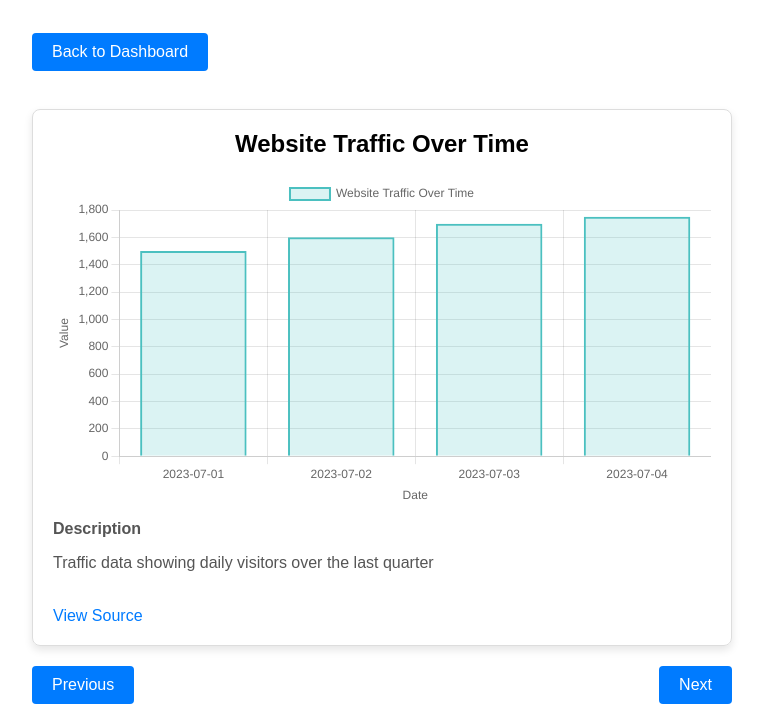
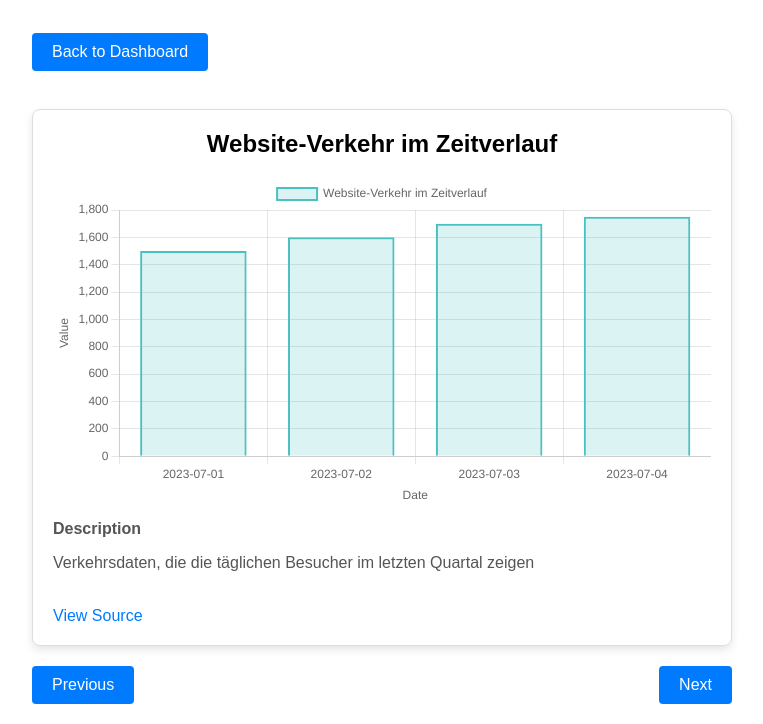
Before and after one commit to MarkyGitHub/project_data_visualisierung, a plain HTML site: page detail.html in a window 1280 px wide. Shown: the part 90-814 px from the top of the page, without its empty margins (258-1021 px from the left). Drawn offline with nearby package versions, Linux system fonts and the light colour scheme.

Commit message:
Project 1 before upload

```diff
--- a/assets/data/json/sample-data.json
+++ b/assets/data/json/sample-data.json
@@ -3,8 +3,8 @@
     {
       "id": 1,
       "type": "numerical",
-        "title": "Website Traffic Over Time",
-        "description": "Traffic data showing daily visitors over the last quarter",
+      "title": "Website-Verkehr im Zeitverlauf",
+      "description": "Verkehrsdaten, die die täglichen Besucher im letzten Quartal zeigen",
       "dataPoints": [
         { "date": "2023-07-01", "value": 1500 },
         { "date": "2023-07-02", "value": 1600 },
@@ -18,28 +18,29 @@
     {
       "id": 2,
       "type": "text",
-        "title": "Customer Feedback Analysis",
-        "description": "Sentiment analysis on recent customer reviews",
-        "contentType": "reviews",
-        "keywords": ["positive", "delivery", "quality"],
+      "title": "Analyse des Kundenfeedbacks",
+      "description": "Diese Analyse untersucht das Kundenfeedback und bietet wertvolle Einblicke in die Kundenzufriedenheit und ihre Präferenzen. Basierend auf Rezensionen und Bewertungen identifiziert die Analyse positive, negative und neutrale Stimmungen, um Verbesserungspotenziale aufzudecken. Themen wie Produktqualität, Liefergeschwindigkeit und allgemeine Kundenerfahrungen werden dabei hervorgehoben. Unternehmen nutzen diese Daten, um ihre Dienstleistungen gezielt zu optimieren und die Kundenbindung zu stärken. Durch das Verständnis dieser Trends können gezielte Maßnahmen ergriffen werden, um die Kundenerfahrungen weiter zu verbessern und langfristige Zufriedenheit sicherzustellen.",
+      "contentType": "Rezensionen",
+      "keywords": ["positiv", "Lieferung", "Qualität"],
       "sourceUrl": "https://example.com/feedback-data",
       "thumbnail": "https://picsum.photos/id/1012/300/200"
     },
+
     {
       "id": 3,
       "type": "image",
-        "title": "Product Image - Model X",
-        "description": "High-resolution image of Model X in black color",
+      "title": "Produktbild - Modell X",
+      "description": "Hochauflösendes Bild des Modell X in schwarzer Farbe",
       "imageUrl": "https://i.pinimg.com/736x/ad/59/2d/ad592d7a5afb28d8ac2ab8f48019cd22.jpg",
-        "annotations": ["high_resolution", "annotated"],
+      "annotations": ["hohe_auflösung", "annotiert"],
       "sourceUrl": "https://de.pinterest.com/pin/1477812371451693/",
       "thumbnail": "https://i.pinimg.com/736x/ad/59/2d/ad592d7a5afb28d8ac2ab8f48019cd22.jpg"
     },
     {
       "id": 4,
       "type": "video",
-        "title": "Tutorial on Product Usage",
-        "description": "A step-by-step guide on using Product X",
+      "title": "Tutorial zur Produktverwendung",
+      "description": "Eine Schritt-für-Schritt-Anleitung zur Verwendung von Produkt X",
       "videoUrl": "https://www.youtube.com/watch?v=746mfQalS48",
       "duration": "10:35",
       "sourceUrl": "https://www.youtube.com/watch?v=746mfQalS48",
@@ -48,24 +49,22 @@
     {
       "id": 5,
       "type": "ai_result",
-        "title": "Sentiment Analysis of Reviews",
-        "description": "AI model outputs sentiment scores for customer reviews",
+      "title": "Stimmungsanalyse von Rezensionen",
+      "description": "KI-Modell gibt Stimmungsscores für Kundenrezensionen aus",
       "modelType": "sentiment_analysis",
       "results": [
-          { "review": "Great product!", "sentiment": "positive", "confidence": 0.95 },
-          { "review": "Poor service", "sentiment": "negative", "confidence": 0.85 },
-          { "review": "Average experience", "sentiment": "neutral", "confidence": 0.75 }
+        { "review": "Tolles Produkt!", "sentiment": "positiv", "confidence": 0.95 },
+        { "review": "Schlechter Service", "sentiment": "negativ", "confidence": 0.85 },
+        { "review": "Durchschnittliche Erfahrung", "sentiment": "neutral", "confidence": 0.75 }
       ],
       "sourceUrl": "https://example.com/models/sentiment-analysis",
       "thumbnail": "https://picsum.photos/id/1015/300/200"
     },
-
-
     {
       "id": 6,
       "type": "numerical",
-        "title": "Monthly Sales Trends",
-        "description": "Sales performance over the past year",
+      "title": "Monatliche Verkaufstrends",
+      "description": "Verkaufsleistung im vergangenen Jahr",
       "dataPoints": [
         { "date": "2023-01", "value": 2000 },
         { "date": "2023-02", "value": 2200 },
@@ -79,28 +78,28 @@
     {
       "id": 7,
       "type": "text",
-        "title": "Product Reviews Analysis",
-        "description": "Analysis of customer reviews across various product categories. Analysis of customer reviews across various product categories Analysis of customer reviews across various product categories Analysis of customer reviews across various product categories",
-        "contentType": "reviews",
-        "keywords": ["positive", "value", "quality"],
+      "title": "Analyse der Produktbewertungen",
+      "description": "Die Produktbewertungsanalyse bietet eine umfassende Betrachtung der Kundenmeinungen zu verschiedenen Produkten. Sie identifiziert Trends und Muster in den Kundenmeinungen zu spezifischen Aspekten wie Preis-Leistungs-Verhältnis, Qualität und Funktionalität. Diese Analyse ist ein hilfreiches Werkzeug für Unternehmen, um die Stärken und Schwächen ihrer Produkte besser zu verstehen und entsprechende Anpassungen vorzunehmen. Durch die Auswertung des Kundenfeedbacks können zudem die Produktentwicklung sowie die Marketingstrategien optimiert werden. Ziel ist es, die Zufriedenheit der Kunden zu fördern und die Loyalität zur Marke langfristig zu stärken.",
+      "contentType": "Rezensionen",
+      "keywords": ["positiv", "Wert", "Qualität"],
       "sourceUrl": "https://example.com/review-data",
       "thumbnail": "https://picsum.photos/id/26/4209/2769"
     },
     {
       "id": 8,
       "type": "image",
-        "title": "Warehouse Layout",
-        "description": "Annotated image showing the layout of the main warehouse",
+      "title": "Lagerlayout",
+      "description": "Annotiertes Bild des Layouts des Hauptlagers",
       "imageUrl": "https://picsum.photos/id/1018/600/400",
-        "annotations": ["layout", "sections", "zones"],
+      "annotations": ["layout", "bereiche", "zonen"],
       "sourceUrl": "https://example.com/warehouse-layout",
       "thumbnail": "https://picsum.photos/id/1018/300/200"
     },
     {
       "id": 9,
       "type": "video",
-        "title": "Product Unboxing Video",
-        "description": "Unboxing and first impressions of the latest product release",
+      "title": "Unboxing-Video zum Produkt",
+      "description": "Unboxing und erste Eindrücke des neuesten Produktreleases",
       "videoUrl": "https://www.youtube.com/watch?v=N8tnSiDvl7A",
       "duration": "8:20",
       "sourceUrl": "https://www.youtube.com/watch?v=N8tnSiDvl7A",
@@ -109,12 +108,12 @@
     {
       "id": 10,
       "type": "ai_result",
-        "title": "Image Classification Results",
-        "description": "AI model results for classifying images into categories",
+      "title": "Bildklassifizierungsergebnisse",
+      "description": "KI-Modellklassifizierung von Bildern in Kategorien",
       "modelType": "image_classification",
       "results": [
-          { "image": "https://picsum.photos/id/1020/600/400", "category": "electronics", "confidence": 0.88 },
-          { "image": "https://picsum.photos/id/1021/600/400", "category": "furniture", "confidence": 0.92 }
+        { "image": "https://picsum.photos/id/1020/600/400", "category": "Elektronik", "confidence": 0.88 },
+        { "image": "https://picsum.photos/id/1021/600/400", "category": "Möbel", "confidence": 0.92 }
       ],
       "sourceUrl": "https://example.com/models/image-classification",
       "thumbnail": "https://picsum.photos/id/1020/300/200"
@@ -122,8 +121,8 @@
     {
       "id": 11,
       "type": "numerical",
-        "title": "Quarterly Revenue Growth",
-        "description": "Comparison of revenue growth over the last four quarters",
+      "title": "Quartalsweises Umsatzwachstum",
+      "description": "Vergleich des Umsatzwachstums über die letzten vier Quartale",
       "dataPoints": [
         { "quarter": "Q1", "value": 500000 },
         { "quarter": "Q2", "value": 550000 },
@@ -137,28 +136,28 @@
     {
       "id": 12,
       "type": "text",
-        "title": "Social Media Sentiment",
-        "description": "Real-time analysis of sentiment on social media for the brand",
+      "title": "Social-Media-Stimmung",
+      "description": "Die Social-Media-Stimmungsanalyse untersucht in Echtzeit die Meinungen und Stimmungen der Nutzer über eine Marke. Durch die Analyse von Beiträgen und Kommentaren auf verschiedenen Plattformen werden positive, negative und neutrale Reaktionen erfasst. So gewinnen Unternehmen ein besseres Verständnis davon, wie ihre Marke wahrgenommen wird und welche Themen das Publikum ansprechen. Durch diese Erkenntnisse lassen sich Engagement-Strategien gezielter ausrichten und die Kommunikation verbessern. Die Analyse hilft Unternehmen dabei, Trends zu erkennen und rechtzeitig auf mögliche Krisen oder Chancen zu reagieren, um das Markenimage zu stärken.",
       "contentType": "social_media",
-        "keywords": ["positive", "brand", "engagement"],
+      "keywords": ["positiv", "marke", "engagement"],
       "sourceUrl": "https://example.com/social-sentiment",
       "thumbnail": "https://picsum.photos/id/1023/300/200"
     },
     {
       "id": 13,
       "type": "image",
-        "title": "Event Venue Map",
-        "description": "Detailed map of the event venue with section labels",
+      "title": "Veranstaltungsort-Karte",
+      "description": "Detaillierte Karte des Veranstaltungsortes mit Abschnittsmarkierungen",
       "imageUrl": "https://picsum.photos/id/1024/600/400",
-        "annotations": ["entrance", "stage", "seating"],
+      "annotations": ["eingang", "bühne", "sitze"],
       "sourceUrl": "https://example.com/venue-map",
       "thumbnail": "https://picsum.photos/id/1024/300/200"
     },
     {
       "id": 14,
       "type": "video",
-        "title": "How-to Guide for Product Setup",
-        "description": "Step-by-step video tutorial for setting up the product",
+      "title": "Einrichtungsanleitung für das Produkt",
+      "description": "Schritt-für-Schritt-Anleitung zur Einrichtung des Produkts",
       "videoUrl": "https://www.youtube.com/watch?v=AqgVLYpBWG8",
       "duration": "12:45",
       "sourceUrl": "https://www.youtube.com/watch?v=AqgVLYpBWG",
@@ -167,13 +166,13 @@
     {
       "id": 15,
       "type": "ai_result",
-        "title": "Object Detection Results",
-        "description": "Object detection results showing identified objects in images",
+      "title": "Ergebnisse der Objekterkennung",
+      "description": "Objekterkennungsergebnisse mit identifizierten Objekten in Bildern",
       "modelType": "object_detection",
       "results": [
         { "object": "person", "confidence": 0.97 },
-          { "object": "car", "confidence": 0.88 },
-          { "object": "bicycle", "confidence": 0.92 }
+        { "object": "auto", "confidence": 0.88 },
+        { "object": "fahrrad", "confidence": 0.92 }
       ],
       "sourceUrl": "https://example.com/models/object-detection",
       "thumbnail": "https://picsum.photos/id/1026/300/200"
--- a/assets/js/detail.js
+++ b/assets/js/detail.js
@@ -86,7 +86,7 @@ const switchTheme = (theme) => {
   localStorage.setItem("selectedTheme", theme);
 };
 
-// Sparache ändern
+// Sprache ändern
 const switchLanguage = async (lang) => {
   localStorage.setItem("selectedLanguage", lang);
   const translations = await fetch(`languages/${lang}.json`).then((res) => res.json());
--- a/assets/js/index.js
+++ b/assets/js/index.js
@@ -51,7 +51,7 @@ const handleLoadedData = (evt) => {
     const data = JSON.parse(xhr.responseText);
     elements.allDataItems = data.dataItems;
     elements.originalOrder = [...elements.allDataItems];
-    render.renderCards(elements.allDataItems, navigateToDetailPage); // Use render module
+    render.renderCards(elements.allDataItems, navigateToDetailPage);
   } else {
     console.warn(
       `${xhr.responseURL} kann nicht geladen werden. Status: ${xhr.statusText}`
--- a/assets/js/render.js
+++ b/assets/js/render.js
@@ -50,7 +50,7 @@ const render = {
     container.innerHTML = "";
     for (const item of dataItems) {
       const card = dom.createCardElement(item);
-      card.onclick = () => navigateToDetailPage(item.id);
+      card.addEventListener("click", () => navigateToDetailPage(item.id));
       container.appendChild(card);
     }
   },
```
Also changed, not shown: assets/js/dom.js (+10 -11 lines), detail.html (+1 -1 lines). Lines whose indentation alone changed are shown as unchanged.
